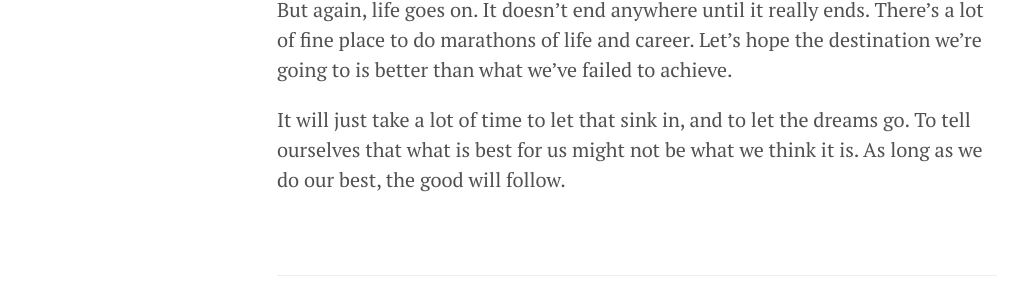
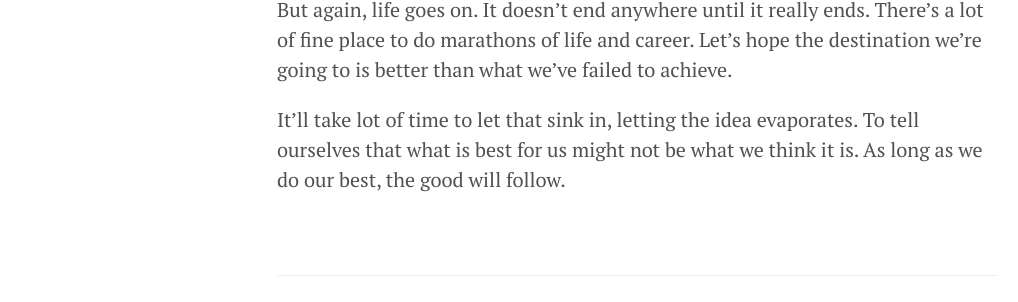
Before and after one commit to ronaatxendit/martabacc.github.io, a Jekyll site: the page built from _posts/2021-3-25-end-of-march.md, in a window 1280 px wide. Shown: the part 777-1079 px from the top of the page, without its empty margins (3-1021 px from the left). Built offline with Jekyll 4.4.1, drawn with Linux system fonts in a browser that asks for light colours.

Commit message:
add post

```diff
--- a/_posts/2021-3-25-end-of-march.md
+++ b/_posts/2021-3-25-end-of-march.md
@@ -17,4 +17,4 @@ I was sad. Devastated. _Am I not good enough? If yes, where can I improve?_. Tha
 
 But again, life goes on. It doesn't end anywhere until it really ends. There's a lot of fine place to do marathons of life and career. Let's hope the destination we're going to is better than what we've failed to achieve.
 
-It will just take a lot of time to let that sink in, and to let the dreams go. To tell ourselves that what is best for us might not be what we think it is. As long as we do our best, the good will follow.
+It'll take lot of time to let that sink in, letting the idea evaporates. To tell ourselves that what is best for us might not be what we think it is. As long as we do our best, the good will follow.
```
